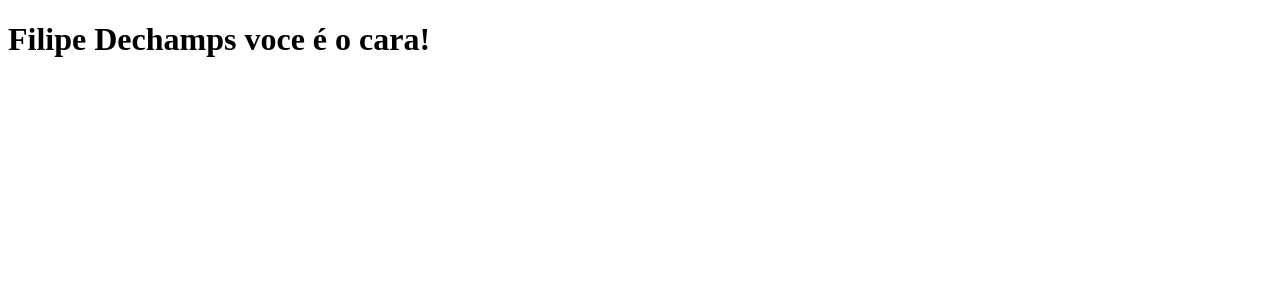
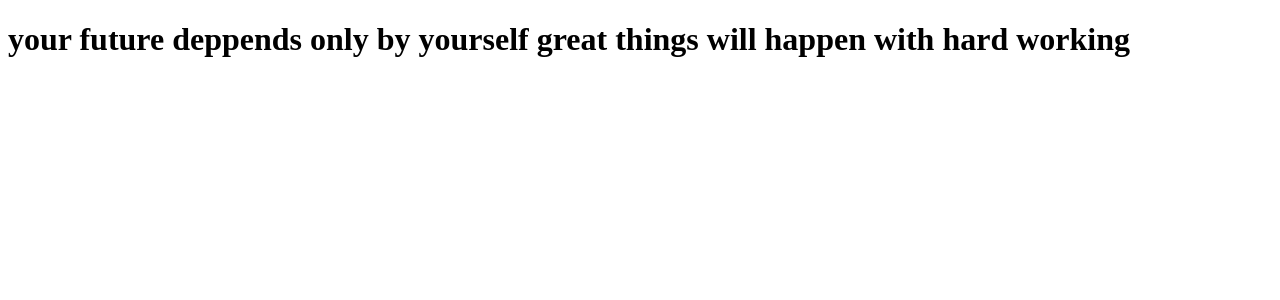
Before and after one commit to Andreas-Ziegler22/clone-tabnews, a Next.js app: page / in a window 1280 px wide. Shown: the top 300 px of the page. Built offline with nearby package versions, Linux system fonts and the light colour scheme.

Commit message:
update h1

```diff
--- a/pages/index.js
+++ b/pages/index.js
@@ -1,7 +1,10 @@
-function Home(){
-    return <h1>Filipe Dechamps voce é o cara!</h1>
-
-
+function Home() {
+  return (
+    <h1>
+      your future deppends only by yourself great things will happen with hard
+      working{" "}
+    </h1>
+  );
 }
 
-export default Home
+export default Home;
```
